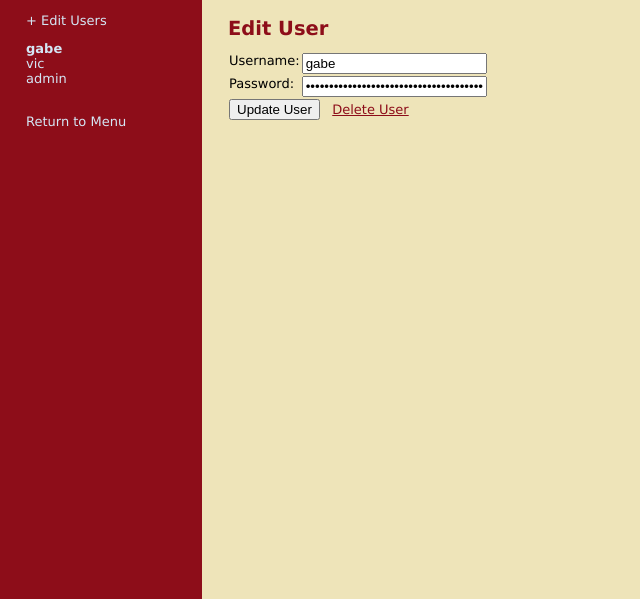
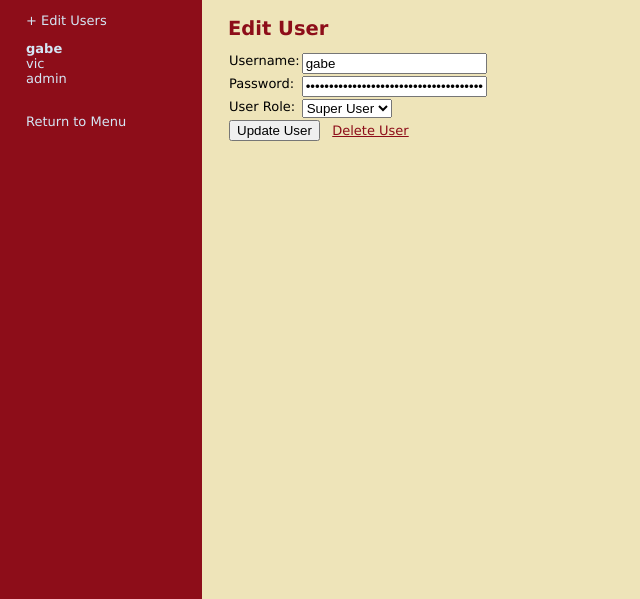
Before and after one commit to sundayagu/APBulletin, a PHP site: page /edit_user.php?userid=7 in a window 1280 px wide. Shown: the part 70-669 px from the top of the page, without its empty margins (0-640 px from the left). Run offline with PHP 8.4, Linux system fonts and the light colour scheme; a user stored in the database is signed in; data comes from the database, SQL or seed files in the repository.

Commit message:
added user role option to edit user page

```diff
--- a/apbulletin/edit_user.php
+++ b/apbulletin/edit_user.php
@@ -2,6 +2,7 @@
 <?php require_once("includes/connection.php");?>
 <?php require_once("includes/functions.php"); ?>
 <?php confirm_logged_in(); ?>
+<?php confirm_role(); ?>
 <?php
 	include_once("includes/form_functions.php");
 
@@ -24,12 +25,14 @@
 	$id = mysql_prep($_GET['userid']);
 	$username = trim(mysql_prep($_POST['username']));
     $password = trim(mysql_prep($_POST['password']));
-    $hashed_password = sha1($password);
+    $role = trim(mysql_prep($_POST['role']));
+    $hashed_password = $password;
 
     if (empty($errors)) {
      $query = "UPDATE users SET
                 username = '{$username}',
-                hashed_password = '{$hashed_password}'
+                hashed_password = '{$hashed_password}',
+                role_id = '{$role}'
                 WHERE id = '{$id}' ";
     $result = mysql_query($query, $connection);
     if (mysql_affected_rows() == 1) {
@@ -85,6 +88,17 @@
 				<td><input type="password" name="password" maxlength="40"
 					value="<?php echo htmlentities($sel_user['hashed_password']); ?>" /></td>
 			</tr>
+      <tr>
+        <td>User Role:</td>
+          <td><select name="role">
+            <?php
+              $result = get_roles();
+              while ($row = mysql_fetch_array($result)) {
+                  echo "<option value='" . $row['id'] ."'>" . $row['name'] ."</option>";
+              }
+            ?>
+          </select></td>
+      </tr>
 			<tr>
 				<td colspan="2" ><input type="submit" name="submit" value="Update User" />&nbsp;&nbsp;
 
```
